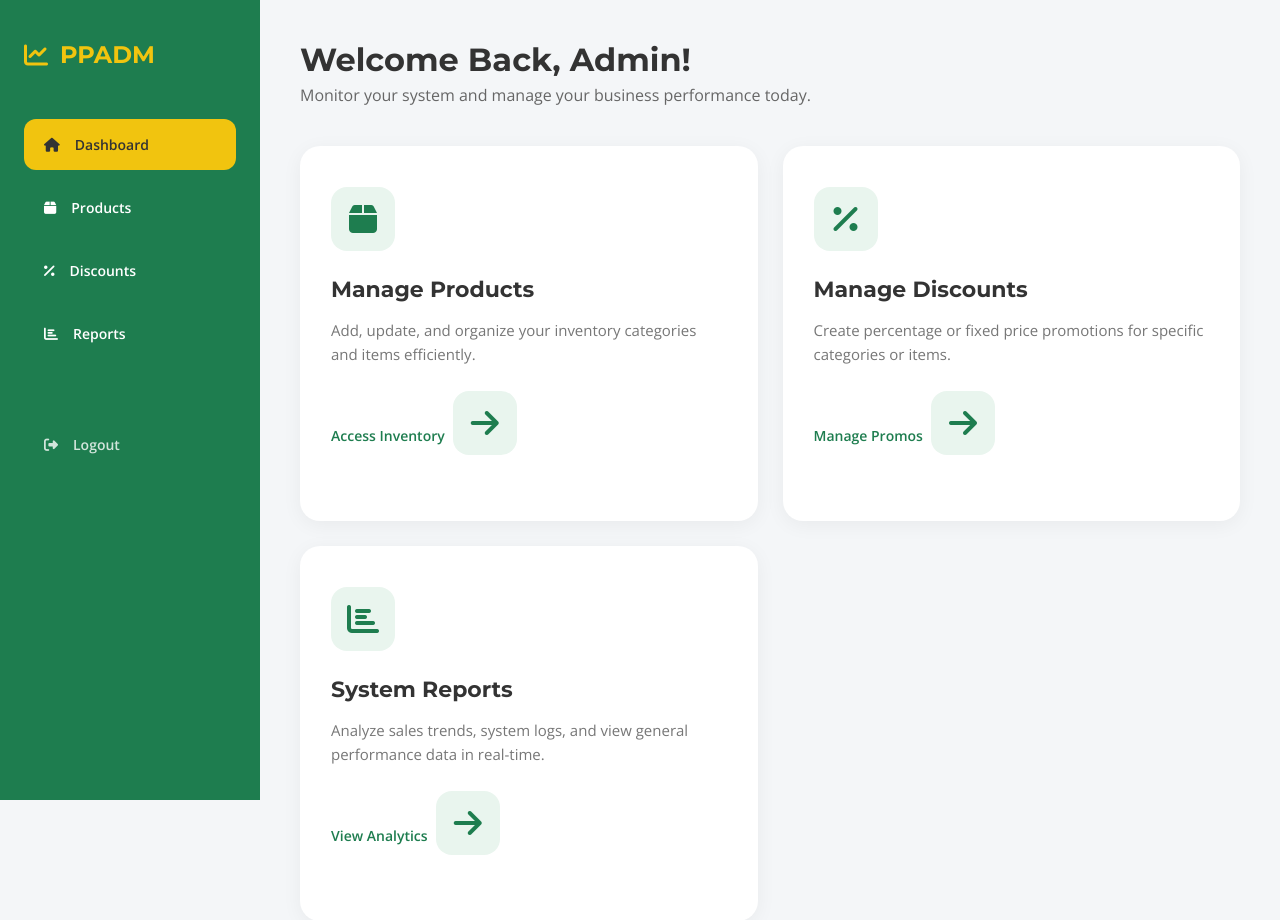
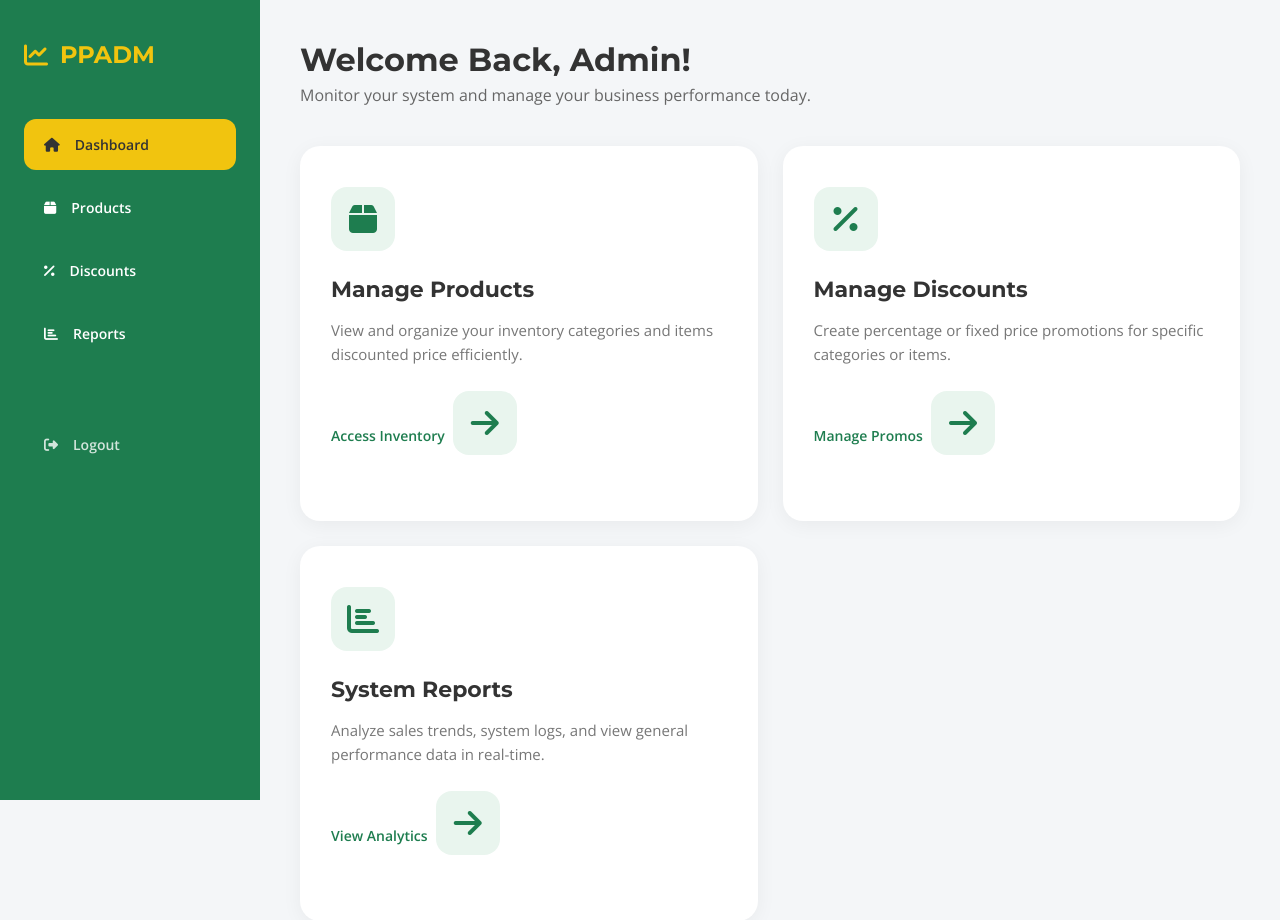
Before and after one commit to zaii-art/oop-system, a Flask app: page /admin in a window 1280 px wide. Shown: the top 920 px of the page. Run offline with Flask 3, Linux system fonts and the light colour scheme.

Commit message:
Update admin.html

```diff
--- a/templates/admin.html
+++ b/templates/admin.html
@@ -162,7 +162,7 @@
         <a href="{{ url_for('product_page') }}" class="card">
             <i class="fa-solid fa-box"></i>
             <h2>Manage Products</h2>
-            <p>Add, update, and organize your inventory categories and items efficiently.</p>
+            <p>View and organize your inventory categories and items discounted price efficiently.</p>
             <div class="btn-go">Access Inventory <i class="fa-solid fa-arrow-right"></i></div>
         </a>
 
```
